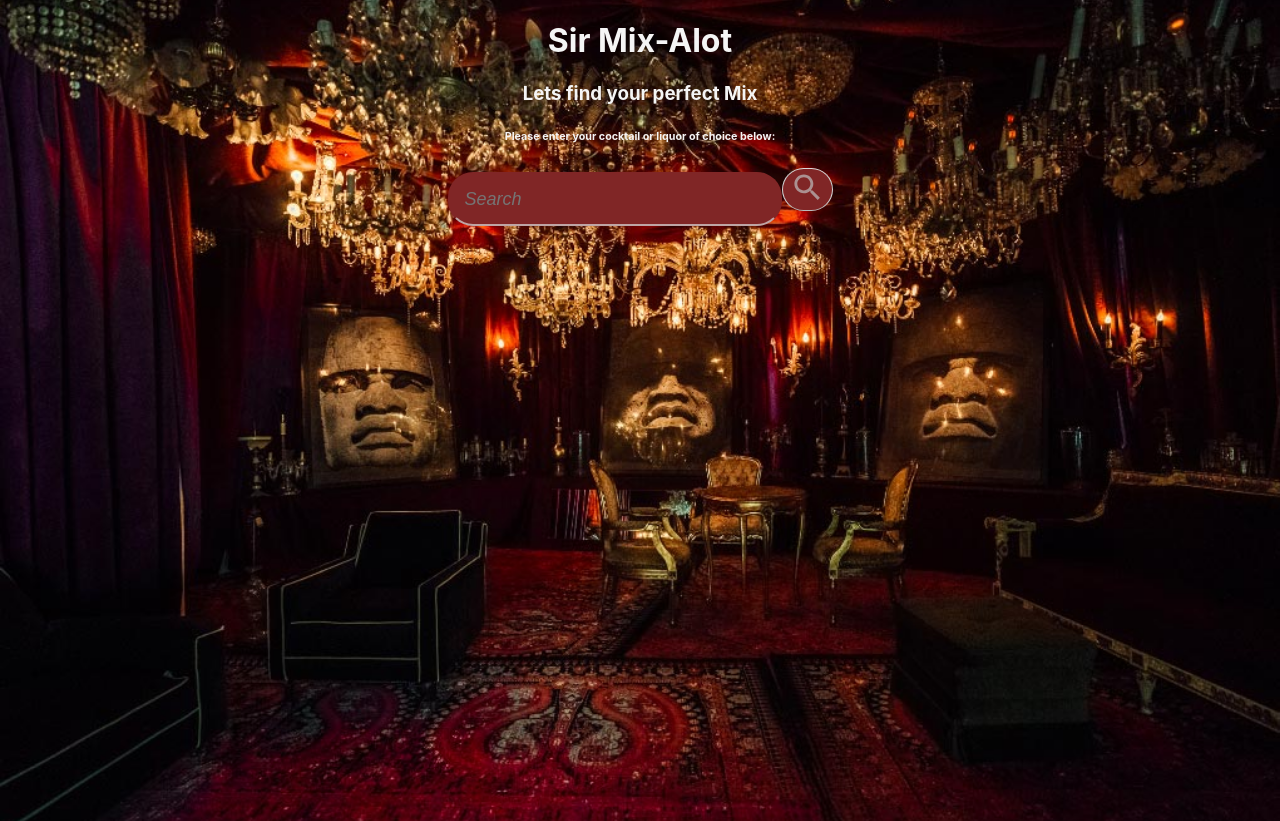
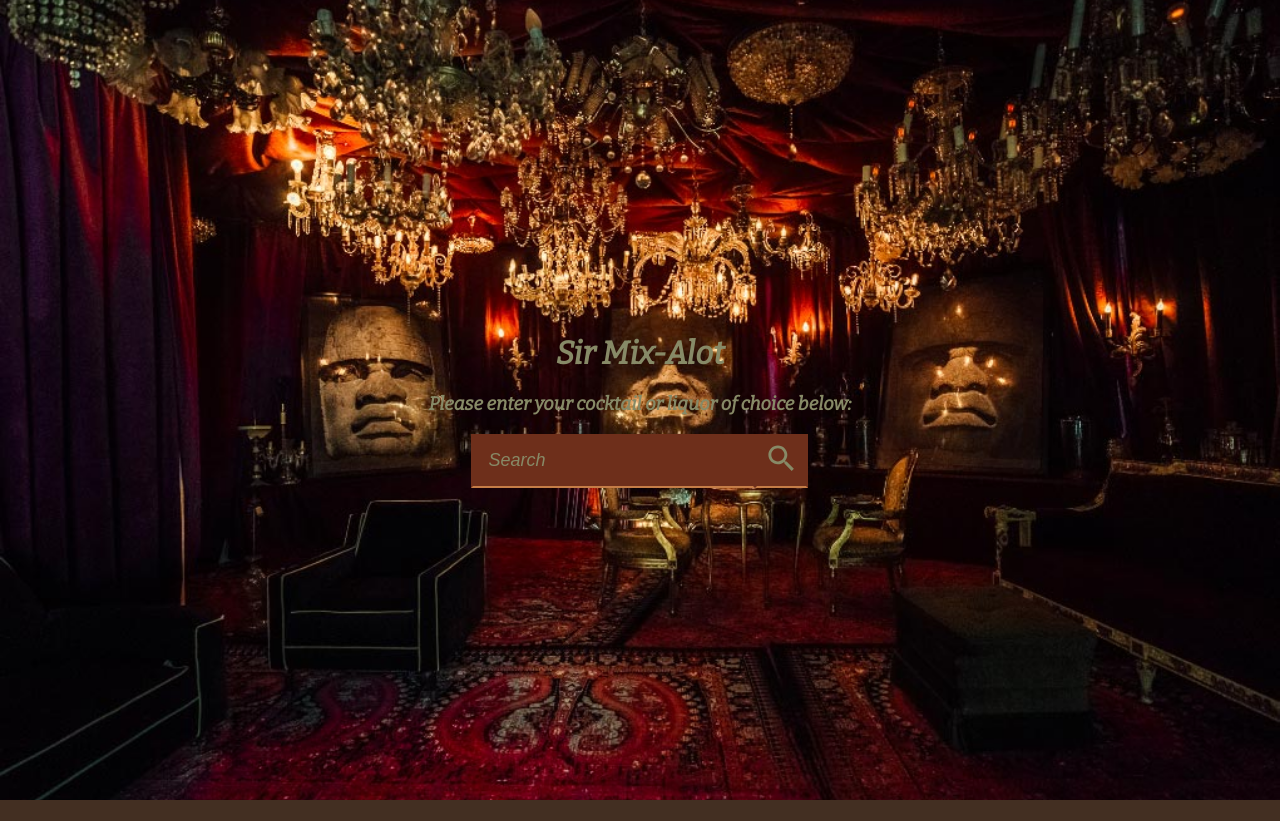
Before and after one commit to mynameisfaatimah/Sir-Mix-Alot, a React (Create React App) app in the folder sir-mix-alot/: page / in a window 1280 px wide. After the commit the page ends 800 px from the top, so only its background shows below. Built offline with nearby package versions, Linux system fonts and the light colour scheme.

Commit message:
link styling and theme

```diff
--- a/sir-mix-alot/public/index.html
+++ b/sir-mix-alot/public/index.html
@@ -15,6 +15,9 @@
       user's mobile device or desktop. See https://developers.google.com/web/fundamentals/web-app-manifest/
     -->
     <link rel="manifest" href="%PUBLIC_URL%/manifest.json" />
+    <link rel="preconnect" href="https://fonts.googleapis.com">
+<link rel="preconnect" href="https://fonts.gstatic.com" crossorigin>
+<link href="https://fonts.googleapis.com/css2?family=Bitter:ital@1&display=swap" rel="stylesheet">
     <!--
       Notice the use of %PUBLIC_URL% in the tags above.
       It will be replaced with the URL of the `public` folder during the build.
--- a/sir-mix-alot/src/App.css
+++ b/sir-mix-alot/src/App.css
@@ -1,6 +1,7 @@
 .App {
   text-align: center;
-  color: whitesmoke;
+  color: #878a67;
+  font-family: 'Bitter', serif;
 }
 
 img {
@@ -8,14 +9,22 @@
   margin: 2px;
 }
 .bg {
-  background-image: url(./Image/RedRoom.JPG);
   width: 200px;
   height: 200px;
   background-size: cover;
 }
 
+a{
+  color: #c57d47 ;
+  background-color: #1e0a0a;
+  margin-top: 0px;
 
-
+}
+a:hover {
+  border-bottom: 1px solid;
+  background: #878a67;
+  border-radius: 5px;
+}
 
 .App-header {
   background-color: #282c34;
--- a/sir-mix-alot/src/CocktailCard.css
+++ b/sir-mix-alot/src/CocktailCard.css
@@ -1,11 +1,21 @@
+.card-container{
+    display:grid;
+    grid-gap: 300px;
+    justify-content: center
+}
 .cocktail-card {
-    border: 1px solid #ccc;
-    border-radius: 4px;
+    display: ;
+    border: 2px solid #c57d47;
+    border-radius: 10px;
     padding: 20px;
+    justify-content:   ;
+    backdrop-filter: blur(8px);
     margin-bottom: 20px;
-    box-shadow: 0 2px 4px rgba(0, 0, 0, 0.1);
+    box-shadow: 0 3000px rgba(0, 0, 0, 0.4) inset;
     width: 300px;
-    display: ;
+    height: 400px;
+
+
   }
 
   .cocktail-card h1 {
--- a/sir-mix-alot/src/Components/CocktailList.jsx
+++ b/sir-mix-alot/src/Components/CocktailList.jsx
@@ -1,5 +1,6 @@
 import Nav from './Nav'
 //import {useNavigate} from 'react-router-dom'
+import CocktailCard from '../CocktailCard.css'
 import { useParams } from 'react-router-dom'
 import { useEffect, useState } from 'react'
 import axios from 'axios'
@@ -26,28 +27,33 @@
 
     return(
             <div>
-                <div className= "header-title">
+                <div className= "header-container">
+
                     <h1>
-                        Choose your cocktail card
+                        Choose your Cocktail Card
                     </h1>
+                    <a><Nav /></a>
+
                 </div>
-                < div className="nav-container">
-                    <Nav />
-                </div>
+
                 {
                  cocktails.map((cocktail) =>
                  (
 
+                    <div className="card-container">
+                    <div key={cocktail.id} className="cocktail-card" >
 
-                    <div key={cocktail} classname="cocktail=card" >
                         <h1>{cocktail.name}</h1>
-                          <p>{cocktail.instructions}</p>
-                        <uo>
-                            <li>{cocktail.ingredients}</li>
-                        </uo>
+                        <p dangerouslySetInnerHTML={{ __html: cocktail.instructions }}></p>
+                        <ul>
+                        {cocktail.ingredients.map((ingredient, index) => (
+                            <li key={index}>{ingredient}</li>
+                            ))}
+                        </ul>
                             <button>Select Cocktail</button>
                     </div>
 
+                    </div>
                  ))
                 }
             </div>
--- a/sir-mix-alot/src/Components/Main.jsx
+++ b/sir-mix-alot/src/Components/Main.jsx
@@ -2,12 +2,12 @@
 export default function Main () {
     return (
         <div>
-            <header>
+            <header className="main-container">
             <h1>Sir Mix-Alot</h1>
-            <h3>Lets find your perfect Mix</h3>
+            <h3>Please enter your cocktail or liquor of choice below:</h3>
             </header>
 
-        <h6>Please enter your cocktail or liquor of choice below:</h6>
+
 
 
         </div>
--- a/sir-mix-alot/src/Components/Nav.jsx
+++ b/sir-mix-alot/src/Components/Nav.jsx
@@ -4,7 +4,7 @@
 export default function Nav() {
     return(
         <div>
-            <Link to="/"> Search for another Cocktail</Link>
+            <a><Link to="/"> Search for another Cocktail</Link></a>
         </div>
     )
 }
--- a/sir-mix-alot/src/SearchBar.css
+++ b/sir-mix-alot/src/SearchBar.css
@@ -4,34 +4,36 @@
 
 }
 form{
-    display:flex-center;
+    display:inline-flex;
+
 }
 .search input {
-    background-color: rgb(128, 38, 38);
+    background-color: #6e2f1b;
     border-bottom: solid 2px;
-    border-radius: 25px;
+    border-radius: 0px;
    border: 2px solid #73AD21;
    padding: 20px;
     border-color: transparent ;
     font-size: 18px;
     font-style: italic;
     padding: 0px 12px 10px;
-    border-bottom-color: rgb(191, 165, 165);
-    color: rgb(222, 182, 182);
+    border-bottom-color: #c57d47;
+    color: #878a67;
     padding: 15px;
     height: 20px;
-    width: 300px;
+    width: 250px;
+    vertical-align: top;
 
 }
 
 button {
-    background-color: rgb(128, 38, 38);
+    background-color: #6e2f1b;
     display: center;
     align-items: center ;
     text-rendering: auto;
-    color: rgb(171, 145, 145);
-    border-bottom: solid 2px;
-    border-radius: 25px;
+    color: #878a67;
+
+    border-radius: 0px;
    border: 2px solid #73AD21;
    padding: 20px;
     cursor: default;
@@ -39,12 +41,16 @@
     margin: 0em;
     font: 400 11px system-ui;
     padding: 1px 7px 2px;
-    border-width: 1px;
+    border-width: 2px;
     border-style: solid;
-    border-color: rgb(216, 216, 216) rgb(209, 209, 209) rgb(186, 186, 186);
+    border-color: transparent ;
+    border-bottom-color: #c57d47;
     border-image: initial;
+    vertical-align: middle;
 }
-
+ input::placeholder{
+    color:#878a67
+ }
 
 input:focus {
     outline: floralwhite;
--- a/sir-mix-alot/src/index.css
+++ b/sir-mix-alot/src/index.css
@@ -7,15 +7,46 @@
   -webkit-font-smoothing: antialiased;
   -moz-osx-font-smoothing: grayscale;
   background-image: url("./Image/RedRoom.JPG");
+  background-attachment: fixed;
   background-repeat: no-repeat;
-  background-size: cover;
+  background-color: #432f22;
     background-position: center;
-    height: 100vh;
+    height: 100vh ;
+    background-size: cover;
+    display: grid;
+    place-items: center;
+    margin: 0;
+}
+.header-container{
+display: block;
+width: 100%;
+margin-bottom: 60px;
+text-align:center;
+}
+
+::-webkit-scrollbar {
+  width: 10px;
+
+}
+
+::-webkit-scrollbar-track {
+  background: #6e2f1b;
+  border-radius: 10px;
+}
+
+::-webkit-scrollbar-thumb {
+  background: #8c7c74;
+  border-radius: 10px;
+}
+
+::-webkit-scrollbar-thumb:hover {
+  background: #888;
 }
 
 .App {
   text-align: center;
 }
+
 code {
   font-family: source-code-pro, Menlo, Monaco, Consolas, 'Courier New',
     monospace;
```
Also changed, not shown: sir-mix-alot/src/Image/KAWS.jpg (added).
